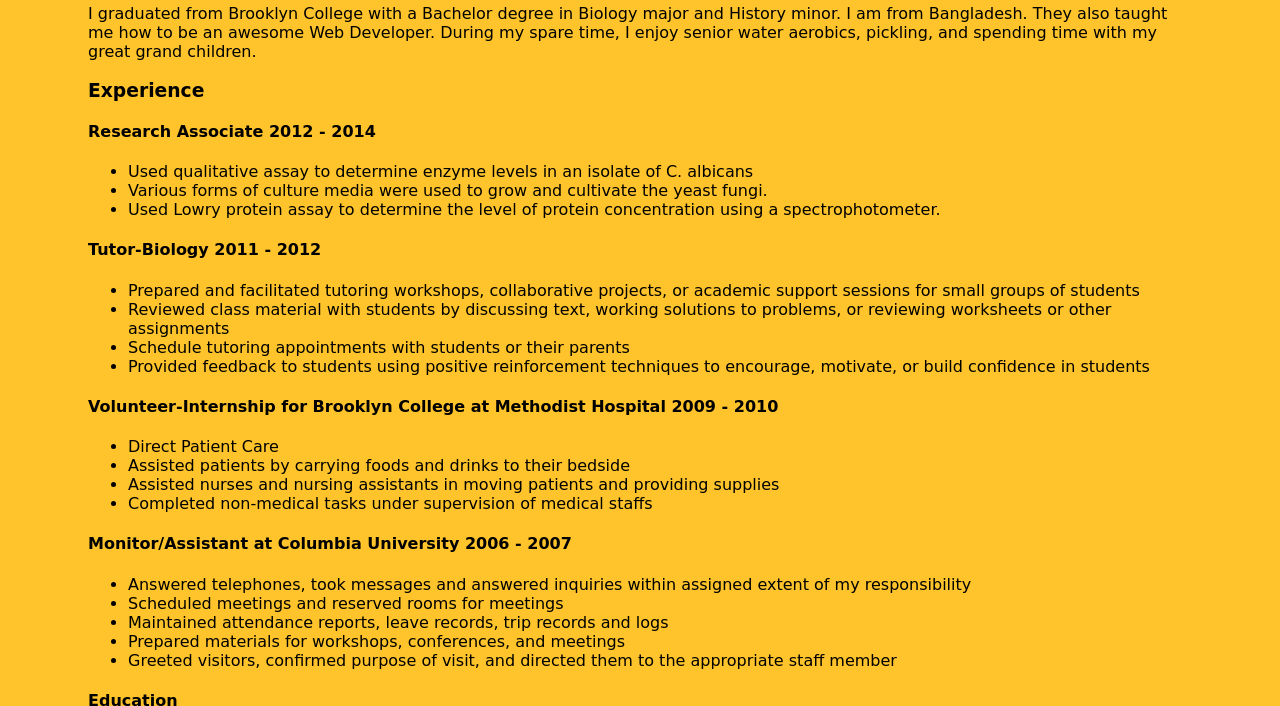
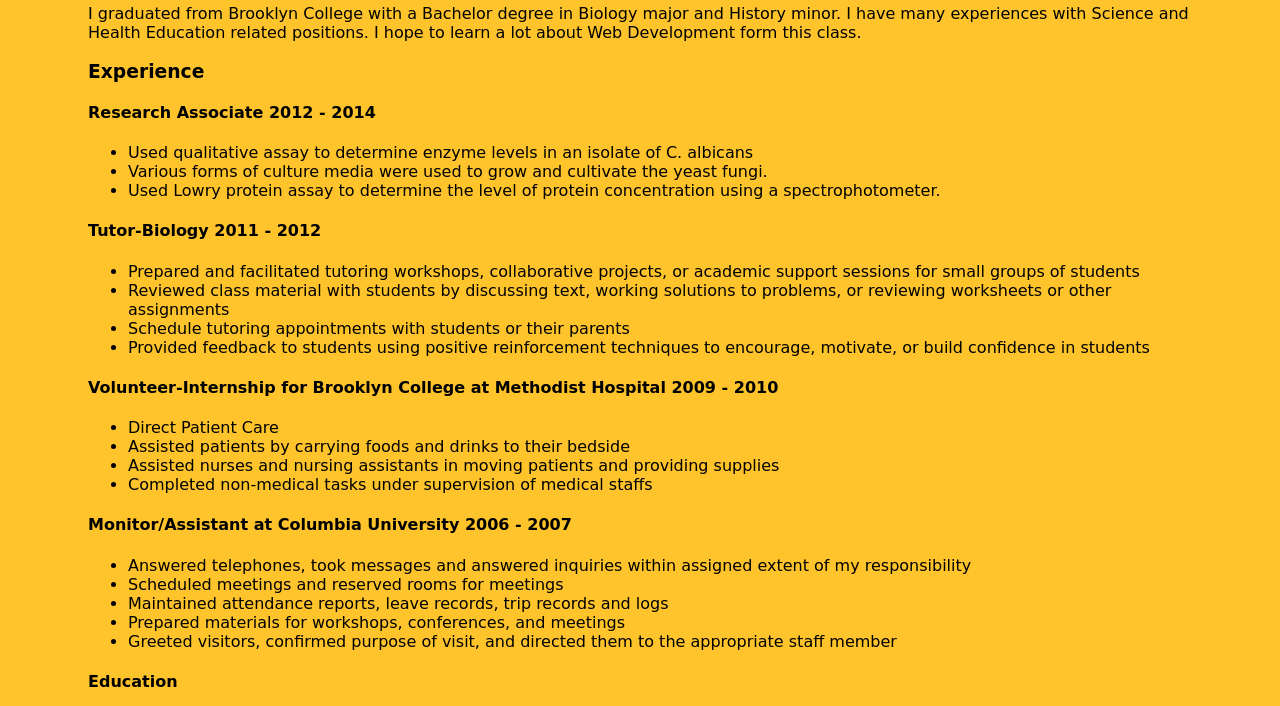
Before and after one commit to fewd05082017/week1, a plain HTML site: page resume.html in a window 1280 px wide. Shown: the part 213-919 px from the top of the page. Drawn offline with Linux system fonts and the light colour scheme.

Commit message:
week1 Revised

```diff
--- a/resume.html
+++ b/resume.html
@@ -1,7 +1,7 @@
 <!DOCTYPE html>
 <html>
   <head>
-    <title>Personal Website - Resume</title>
+    <title>Resume</title>
     <link rel="stylesheet" type="text/css" href="css/style.css">
   </head>
   <body>
@@ -9,7 +9,7 @@
 
 		<h2>RESUME</h2>
 
-		<p>I graduated from Brooklyn College with a Bachelor degree in Biology major and History minor. I am from Bangladesh.  They also taught me how to be an awesome Web Developer. During my spare time, I enjoy senior water aerobics, pickling, and spending time with my great grand children.</p>
+		<p>I graduated from Brooklyn College with a Bachelor degree in Biology major and History minor. I have many experiences with Science and Health Education related positions. I hope to learn a lot about Web Development form this class.</p>
 
 		<h3>Experience</h3>
 
```
